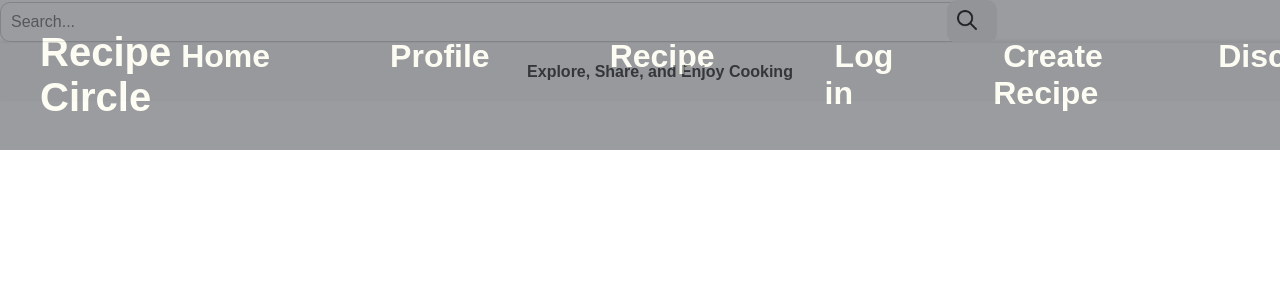
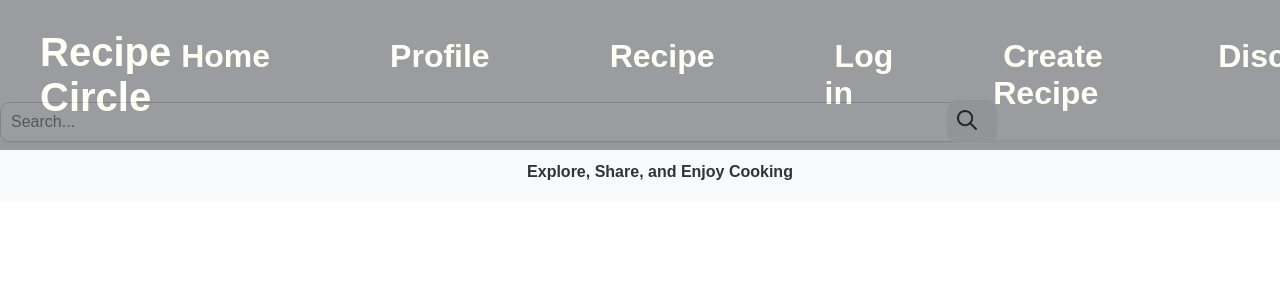
Before and after one commit to Joh221105/recipe-share-mern, a React (Create React App) app in the folder frontend/: page /search in a window 1280 px wide. Shown: the top 300 px of the page. Built offline with nearby package versions, Linux system fonts and the light colour scheme.

Commit message:
adds functionality to search bar search button, passes query to search result page using useNavigate hook

```diff
--- a/frontend/src/index.js
+++ b/frontend/src/index.js
@@ -10,6 +10,7 @@ import LandingPage from './landing/containers/LandingPage/LandingPage';
 import AuthPage from './auth/containers/Authpage/AuthPage';
 import RecipeFormPage from './recipes/containers/RecipeFormPage/RecipeFormPage';
 import SearchPage from './search/containers/SearchPage/SearchPage'
+import SearchResultPage from './search/containers/SearchResultPage/SearchResultPage';
 
 
 const router = createBrowserRouter([
@@ -19,7 +20,8 @@ const router = createBrowserRouter([
     { path: "/home", element: <HomePage/>},
     { path: "/login", element: <AuthPage/>},
     { path: "/create-recipe", element: <RecipeFormPage/>},
-    {path: "/search", element: <SearchPage/>}
+    {path: "/search", element: <SearchPage/>},
+    {path: "/searchresult", element: <SearchResultPage/>}
   ]);
 
   ReactDOM.createRoot(document.getElementById("root")).render(
--- a/frontend/src/search/components/SearchBar/SearchBar.js
+++ b/frontend/src/search/components/SearchBar/SearchBar.js
@@ -1,6 +1,6 @@
 import React, { useState } from "react";
 import "./SearchBar.css";
-import searchIcon from "../../../images/search.png"
+import searchIcon from "../../../images/search.png";
 
 const SearchBar = ({ onSearch }) => {
   const [searchQuery, setSearchQuery] = useState("");
--- a/frontend/src/search/containers/SearchPage/SearchPage.css
+++ b/frontend/src/search/containers/SearchPage/SearchPage.css
@@ -1,3 +1,3 @@
 #search-page-container{
-    margin-top:1011px;
+    margin-top:100px;
 }
--- a/frontend/src/search/containers/SearchPage/SearchPage.js
+++ b/frontend/src/search/containers/SearchPage/SearchPage.js
@@ -1,16 +1,24 @@
-import React from 'react'
-import SearchBar from '../../components/SearchBar/SearchBar'
-import Navbar from '../../../common/components/Navbar/Navbar'
-import Footer from '../../../common/components/Footer/Footer'
+import React from 'react';
+import './SearchPage.css';
+import SearchBar from '../../components/SearchBar/SearchBar';
+import Navbar from '../../../common/components/Navbar/Navbar';
+import Footer from '../../../common/components/Footer/Footer';
+import { useNavigate } from 'react-router-dom';
 
 const SearchPage = () => {
+  const navigate = useNavigate();
+
+  const handleSearch = (searchQuery) => {
+    navigate(`/searchresult?query=${searchQuery}`);
+  };
+
   return (
     <div id="search-page-container">
-        <Navbar/>
-        <SearchBar/>
-        <Footer/>
+      <Navbar />
+      <SearchBar onSearch={handleSearch} />
+      <Footer />
     </div>
-  )
-}
+  );
+};
 
-export default SearchPage
+export default SearchPage;
```
